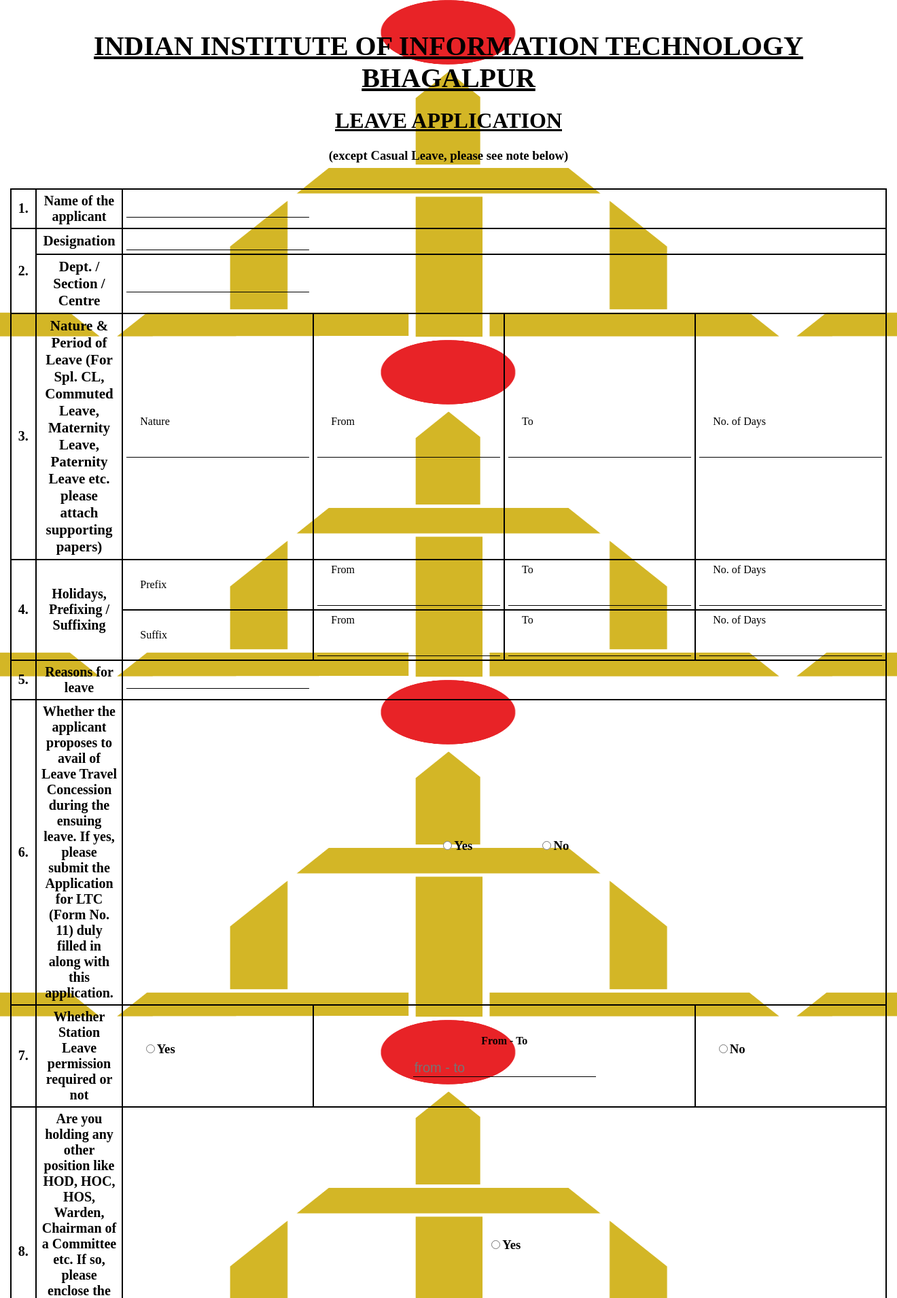
After one commit to rashikrishna/Employee--Leave-Management--System, a Flask app: template templates/leaveapplication.html in a window 1320 px wide. The commit adds this page. Shown: the top 1909 px of the page at 68% size. Run offline with Flask 2, Linux system fonts and the light colour scheme; the template is opened without the code that fills it, so the values that code supplies are empty; parts of the project's set-up code (start-up, migrations or seed data) failed here and were passed over.

Commit message:
Adding Forms

```diff
--- /dev/null
+++ b/static/leaveapp.css
@@ -0,0 +1,27 @@
+table ,th,td{
+		border: 2px solid black;
+		border-collapse: collapse;
+		}
+th,td{
+		padding:5px;
+	}
+body {
+  	background:url(logo.png) no-repeat center
+  	fixed;
+  	background-size: 1000px 500px;
+  	margin-bottom:none;
+	}
+.text-line {
+    background-color: transparent;
+    color:black;
+    outline: none;
+    outline-style: none;
+    border-top: none;
+    border-left: none;
+    border-right: none;
+    border-bottom: black solid 1.5px;
+}
+div.arrange{
+	margin-left: 115px;
+	text-align: left;
+}
--- /dev/null
+++ b/templates/leaveapplication.html
@@ -0,0 +1,188 @@
+<html>
+<title>Leave Appliaction</title>
+<head>
+	<link rel="stylesheet" type="text/css" href="{{url_for('static', filename='leaveapp.css')}}">
+</head>
+<body>
+	<script type="text/javascript" language="javascript">
+	function EnableDisableTextBox() {
+        var yes = document.getElementById("yes");
+        var ft = document.getElementById("ft");
+       ft.disabled = yes.checked ? false : true;
+        if (!ft.disabled) {
+            ft.focus();
+        }
+    }
+	</script>
+	<center>
+		<br><br>
+		<div style="font-size: 40px">
+		<u><b>INDIAN INSTITUTE OF INFORMATION TECHNOLOGY BHAGALPUR</b></u></div>
+		<h1><u><b>LEAVE APPLICATION</b></u></h1>
+		<h3>(except Casual Leave, please see note below)</h3><br>
+	<table style="width:90%">
+		<col style="width:2%">
+	<col style="width:85%">
+	<col style="width:3%">
+	<colgroup span="4"></colgroup>
+		<tr>
+			<th><div style="font-size: 20px">1.</div></th>
+			<th><div style="font-size: 20px"> Name of the <br>applicant</div></th>
+			<td colspan="4" scope="colgroup"><input type="text" class="text-line" name="" style="font-size: 15pt"></td>
+		</tr>
+		<tr>
+			<th rowspan="2" scope="rowgroup"><div style="font-size:20px">2.</th>
+			<th scope="row"><div style="font-size: 21px"><b>Designation</b></div></th>
+			<td colspan="4" scope="colgroup"><input type="text" class="text-line" name="" style="font-size: 15pt"></td>
+		</tr>
+		<tr>
+			<th scope="row"><div style="font-size: 21px"><b>Dept. / Section / Centre</b></div>
+        	</th>
+			<td colspan="4" scope="colgroup"><input type="text" class="text-line" name="" style="font-size: 15pt"></div></td>
+		</tr>
+		<tr>
+			<th><div style="font-size: 20px">3.</div></th>
+			<th><div style="font-size: 21px">Nature & Period of Leave
+					(For Spl. CL, Commuted Leave,
+					Maternity Leave, Paternity Leave etc.
+					please attach supporting papers)</div>
+			</th>
+			<td> &emsp; Nature<br><br><input type="text" class="text-line" name="" style="font-size: 15pt"></td>
+			<td> &emsp; From<br><br><input type="text" class="text-line" name="" style="font-size: 15pt"></td>
+			<td> &emsp; To<br><br><input type="text" class="text-line" name="" style="font-size: 15pt"></td>
+			<td> &emsp; No. of Days<br><br><input type="text" class="text-line" name="" style="font-size: 15pt"></td>
+		</tr>
+		<tr>
+			<th rowspan="2" scope="rowgroup"><div style="font-size: 20px" >4.</div></th>
+			<th rowspan="2" scope="rowgroup"><div style="font-size: 20px" >Holidays,<br>
+				Prefixing / Suffixing</div></th>
+			<td> &emsp; Prefix</td>
+			<td> &emsp; From<br><br><input type="text" class="text-line" name="" style="font-size: 15pt"></td>
+			<td> &emsp; To<br><br><input type="text" class="text-line" name="" style="font-size: 15pt"></td>
+			<td> &emsp; No. of Days<br><br><input type="text" class="text-line" name="" style="font-size: 15pt"></td>
+		</tr>
+			<td> &emsp; Suffix</td>
+			<td> &emsp; From<br><br><input type="text" class="text-line" name="" style="font-size: 15pt"></td>
+			<td> &emsp; To<br><br><input type="text" class="text-line" name="" style="font-size: 15pt"></td>
+			<td> &emsp; No. of Days<br><br><input type="text" class="text-line" name="" style="font-size: 15pt"></td>
+		<tr>
+			<th><div style="font-size: 20px" >5.</div></th>
+			<th><div style="font-size: 20px" >Reasons for<br> leave<br></div></th>
+			<td colspan="4" scope="colgroup"><input type="text" class="text-line" name="" style="font-size: 15pt"></td>
+		</tr>
+			<th><div style="font-size: 20px">6.</div></th>
+			<th><div style="font-size: 20px">Whether the applicant proposes to avail of Leave Travel Concession during
+				the ensuing leave. If yes, please submit the Application for LTC (Form
+				No. 11) duly filled in along with this application.</div></th>
+			<th colspan="4" scope="colgroup"><h3><input type="radio" name="s">Yes &emsp; &emsp;  &emsp; &emsp; <input type="radio" name="s">No</h3></th>
+		</tr>
+		<tr>
+			<th><div style="font-size: 20px" >7.</div></th>
+			<th><div style="font-size: 20px" >Whether Station Leave permission required or not<br></div></th>
+			<td><h3> &emsp; <input type="radio" name="chck" id="yes" onclick="EnableDisableTextBox(this)">Yes</h3></td>
+			<th colspan="2" scope="colgroup">From - To<br><br><input type="text" class="text-line" name="" id="ft" disabled="disabled" placeholder=	"from - to" style="font-size: 15pt">
+			</th>
+			<td><h3> &emsp; <input type="radio" name="chck" id="no" onclick="EnableDisableTextBox(this)">No</h3></td>
+		</tr>
+		<tr>
+			<th><div style="font-size: 20px" >8.</div></th>
+			<th><div style="font-size: 20px" >Are you holding any other position like HOD, HOC, HOS, Warden,
+				Chairman of a Committee etc. If so, please enclose the approval/
+				consent of appropriate authority for the period of leave.</div></th>
+			<th colspan="4" scope="colgroup"><h3><input type="radio" name="done">Yes</h3></th>
+		</tr>
+		<tr>
+			<th><div style="font-size: 20px" >*9.</div></th>
+			<th><div style="font-size: 20px" >Arrangement for classes during the proposed leave (for faculty members)</div></th>
+			<td colspan="2" scope="colgroup"><h3> &emsp; No. of classes to be missed</h3><br><br><input type="text" class="text-line" name="" style="font-size: 15pt"></td>
+			<td colspan="2" scope="colgroup"><h3>Alternative Arrangement</h3><br><br><input type="text" class="text-line" name="" style="font-size: 15pt"></td>
+		</tr>
+		<tr>
+			<th rowspan="2" scope="rowgroup"><div style="font-size: 20px" >10.</div></th>
+			<th rowspan="2" scope="rowgroup"><div style="font-size: 20px" >Address while on leave<br></div></th>
+			<td colspan="4" scope="colgroup"><input type="text" class="text-line" name="" placeholder="Address" style="font-size: 15pt"> &emsp; <input type="text" class="text-line" name="" placeholder="P.O.+P.S." style="font-size: 15pt"> &emsp; <input type="text" class="text-line" name="" placeholder="district" style="font-size: 15pt"></td>
+		</tr>
+		<tr>
+			<td colspan="2" scope="colgroup"><h3>Contact Phone No. (if any) </h3><br><br><input type="text" class="text-line" name="" style="font-size: 15pt"></td>
+			<td colspan="2" scope="colgroup"><h3>Pin </h3><br><br><input type="text" class="text-line" name="" style="font-size: 15pt"></td>
+		</tr>
+	</table>
+	<br>
+	</center>
+	<h3><div class="arrange">11. &emsp; In the event of my resignation, voluntary retirement, dismissal or removal from service or in the event of termination of my
+service,<br> &emsp; &emsp; &emsp; I undertake to refund:<br><br>
+&emsp; &emsp; (a) &emsp; The leave salary drawn for the period of Earned Leave, which would not have been admissible, had that leave not been credited in advance<br><br>
+&emsp; &emsp; (b)  (i) The difference between the leave salary drawn during commuted leave and that admissible during half pay leave.<br><br>
+&emsp; &emsp; &emsp; (ii) The leave salary drawn during leave not due.<br><br><br>
+<h3>&emsp; &emsp; Date : <td>
+<select name="">
+<option value="-1">Day:</option>
+<option value="1">1</option>
+<option value="2">2</option>
+<option value="3">3</option>
+<option value="4">4</option>
+<option value="5">5</option>
+<option value="6">6</option>
+<option value="7">7</option>
+<option value="8">8</option>
+<option value="9">9</option>
+<option value="10">10</option>
+<option value="11">11</option>
+<option value="12">12</option>
+<option value="13">13</option>
+<option value="14">14</option>
+<option value="15">15</option>
+<option value="16">16</option>
+<option value="17">17</option>
+<option value="18">18</option>
+<option value="19">19</option>
+<option value="20">20</option>
+<option value="21">21</option>
+<option value="22">22</option>
+<option value="23">23</option>
+<option value="24">24</option>
+<option value="25">25</option>
+<option value="26">26</option>
+<option value="27">27</option>
+<option value="28">28</option>
+<option value="29">29</option>
+<option value="30">30</option>
+<option value="31">31</option>
+</select>
+<select name="" id="">
+<option value="-1">Month:</option>
+<option value="January">Jan</option>
+<option value="February">Feb</option>
+<option value="March">Mar</option>
+<option value="April">Apr</option>
+<option value="May">May</option>
+<option value="June">Jun</option>
+<option value="July">Jul</option>
+<option value="August">Aug</option>
+<option value="September">Sep</option>
+<option value="October">Oct</option>
+<option value="November">Nov</option>
+<option value="December">Dec</option>
+</select>
+<select name="" id="">
+<option value="-1">Year:</option>
+<option value="2019">2019</option>
+</select>
+</td>
+</h3>
+</div>
+</tr><br>
+<h3>
+<div style="text-align: right; margin: 80px;">Emp_No.: <input type="text" class="text-line" name="" style="font-size: 15pt"><br><br>
+Designation : <input type="text" class="text-line" name="" style="font-size: 15pt"><br><br></h3>
+</div><br><br><br>
+<div style="border: 2px solid black; margin-left:90px; width:85%;">
+<br>
+<center>
+<h3><b>Note:-</b>&emsp; &emsp;1.&emsp;All kinds of leave, except Casual Leave should be applied in this form and forwarded to Admn./ Faculty Affairs after recommendation of<br> &emsp; &emsp; &emsp; &emsp; &emsp; the concerned HODs/HOSs/HOCs. Casual Leave should be applied in the CL Card maintained in the respective Dept./Section/Centre.<br><br>
+2.&ensp;In case the leave is requested for Project related work, please mention the Project No. at the top of the application and forward <br>to Dean, R&D through the concerned HOD/HOC/HOS.<br><br>
+*3. &emsp; If the proposed leave is during the semester period, please furnish the details of alternate arrangement for the missed classes.</h3>
+</div>
+</center>
+</body>
+</html>
--- a/templates/rejoining.html
+++ b/templates/rejoining.html
@@ -1,7 +1,7 @@
 <html>
 <title>Rejoinning</title>
 <head>
-	<link  rel="stylesheet" type="text/css" href="leave.css">
+	<link  rel="stylesheet" type="text/css" href="{{url_for('static', filename='leave.css')}}">
 </head>
 <body>
 	<center>
--- a/templates/stationleave.html
+++ b/templates/stationleave.html
@@ -1,7 +1,7 @@
 <html>
 <title>Station Leave Appliaction</title>
 <head>
-	<link rel="stylesheet" type="text/css" href="leave.css">
+	<link rel="stylesheet" type="text/css" href="{{url_for('static', filename='leave.css')}}">
 </head>
 <body>
 	<b>
```
Also changed, not shown: static/leave.css (added, +29 -0 lines), templates/office.html (added, +84 -0 lines), static/logo.png (added).
